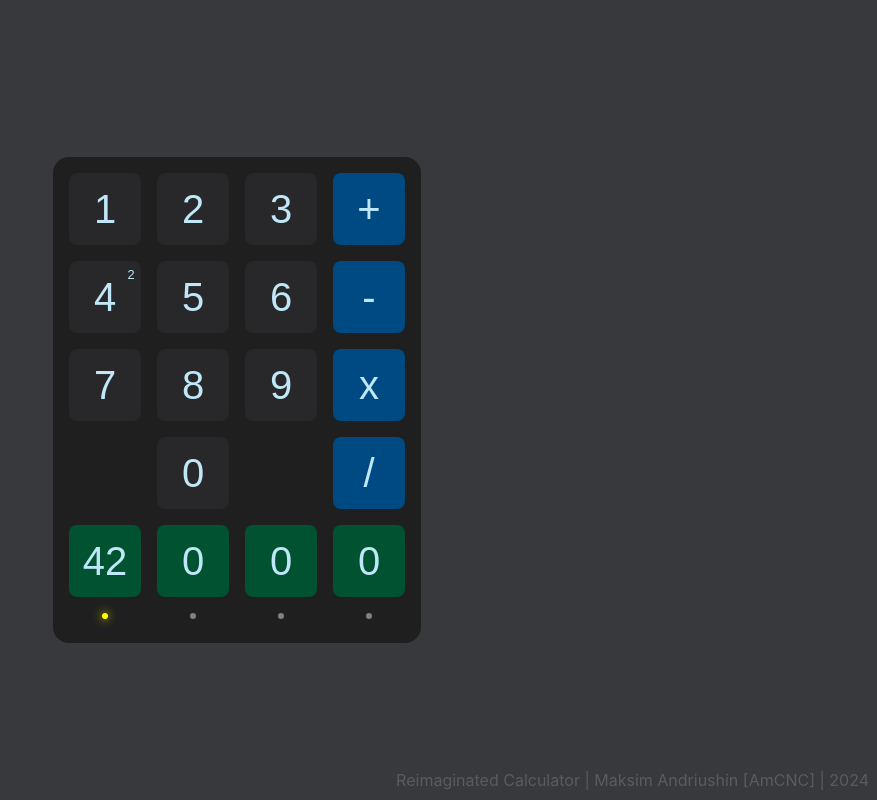
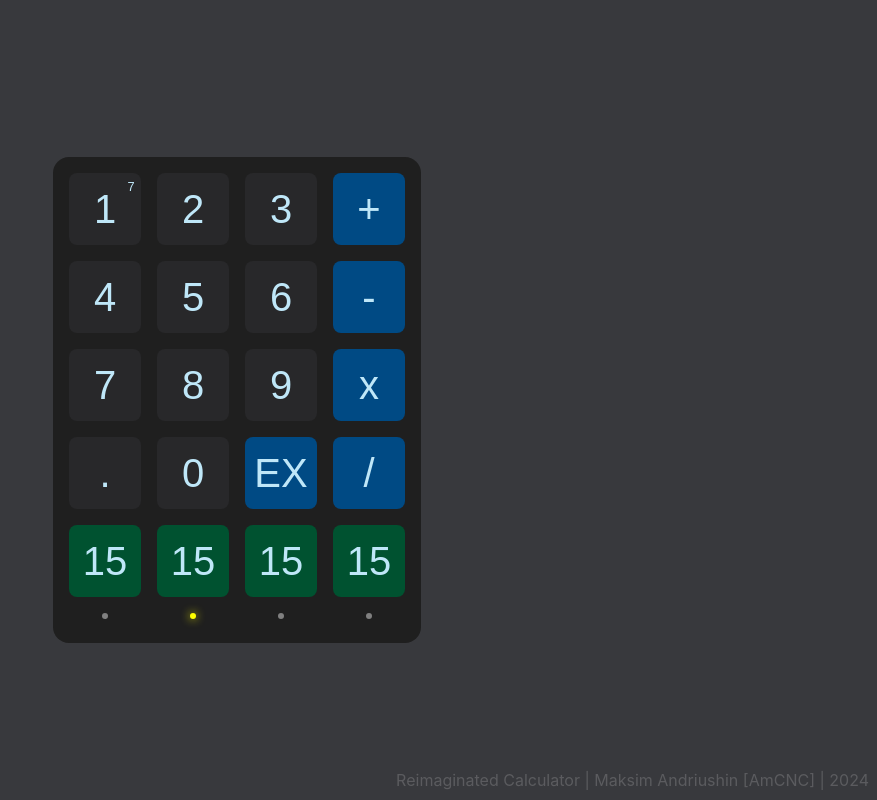
Before and after one commit to makandrr/reimagined-calculator, a React (Vite) app: page / in a window 1280 px wide. Shown: the whole page, without its empty margins (403-1280 px from the left). Built offline with nearby package versions, Linux system fonts and the light colour scheme.

Commit message:
Dynamic layout rendering

```diff
--- a/package.json
+++ b/package.json
@@ -10,9 +10,11 @@
     "preview": "vite preview"
   },
   "dependencies": {
+    "immer": "^10.0.3",
     "react": "^18.2.0",
     "react-dom": "^18.2.0",
-    "styled-components": "^6.1.8"
+    "styled-components": "^6.1.8",
+    "use-immer": "^0.9.0"
   },
   "devDependencies": {
     "@types/react": "^18.2.43",
--- a/src/Calculator.jsx
+++ b/src/Calculator.jsx
@@ -1,6 +1,7 @@
 import styled from "styled-components"
 import SimpleButton from "./components/SimpleButton"
 import DynamicButton from "./components/DynamicButton"
+import { useImmer } from 'use-immer'
 
 const CalculatorBox = styled.div`
   background-color: #1f1f1f;
@@ -12,31 +13,21 @@ const CalculatorBox = styled.div`
 `
 
 export default function Calculator() {
+  const [layout, updateLayout] = useImmer([
+    {type: 'simple', value: 1, blue: false, counter: 7}, {type: 'simple', value: 2, blue: false, counter: 0}, {type: 'simple', value: 3, blue: false, counter: 0}, {type: 'simple', value: '+', blue: true},
+    {type: 'simple', value: 4, blue: false, counter: 0}, {type: 'simple', value: 5, blue: false, counter: 0}, {type: 'simple', value: 6, blue: false, counter: 0}, {type: 'simple', value: '-', blue: true},
+    {type: 'simple', value: 7, blue: false, counter: 0}, {type: 'simple', value: 8, blue: false, counter: 0}, {type: 'simple', value: 9, blue: false, counter: 0}, {type: 'simple', value: 'x', blue: true},
+    {type: 'simple', value: '.'}, {type: 'simple', value: '0', blue: false, counter: 0}, {type: 'simple', value: 'EX', blue: true}, {type: 'simple', value: '/', blue: true},
+    {type: 'dynamic', value: 15, active: false}, {type: 'dynamic', value: 15, active: true}, {type: 'dynamic', value: 15, active: false}, {type: 'dynamic', value: 15, active: false}
+  ])
   return <CalculatorBox>
+    { layout.map((element, index) => {
+      if(element.type === 'simple') {
+        return <SimpleButton key={index} blue={element.blue} counter={element.counter}>{element.value}</SimpleButton>
+      } else if(element.type === 'dynamic') {
+        return <DynamicButton key={index} active={element.active}>{element.value}</DynamicButton>
+      }
+    }) }
 
-    <SimpleButton>1</SimpleButton>
-    <SimpleButton>2</SimpleButton>
-    <SimpleButton>3</SimpleButton>
-    <SimpleButton blue>+</SimpleButton>
-
-    <SimpleButton counter='2'>4</SimpleButton>
-    <SimpleButton>5</SimpleButton>
-    <SimpleButton>6</SimpleButton>
-    <SimpleButton blue>-</SimpleButton>
-
-    <SimpleButton>7</SimpleButton>
-    <SimpleButton>8</SimpleButton>
-    <SimpleButton>9</SimpleButton>
-    <SimpleButton blue>x</SimpleButton>
-
-    <div></div>
-    <SimpleButton>0</SimpleButton>
-    <div></div>
-    <SimpleButton blue>/</SimpleButton>
-
-    <DynamicButton active>42</DynamicButton>
-    <DynamicButton onClick={() => alert(123123)} onActivate={() => alert('activating...')}>0</DynamicButton>
-    <DynamicButton>0</DynamicButton>
-    <DynamicButton>0</DynamicButton>
   </CalculatorBox>
 }
--- a/src/components/SimpleButton.jsx
+++ b/src/components/SimpleButton.jsx
@@ -21,5 +21,5 @@ const Counter = styled.div`
 `
 
 export default function SimpleButton({blue, children, counter = '', onClick = () => {}}) {
-  return <Button onClick={onClick} $blue={blue}>{children}<Counter>{counter}</Counter></Button>
+  return <Button onClick={onClick} $blue={blue}>{children}<Counter>{counter !== 0 ? counter : ''}</Counter></Button>
 }
```
Also changed, not shown: 1 other file (tests, documents, lock files or other folders).
